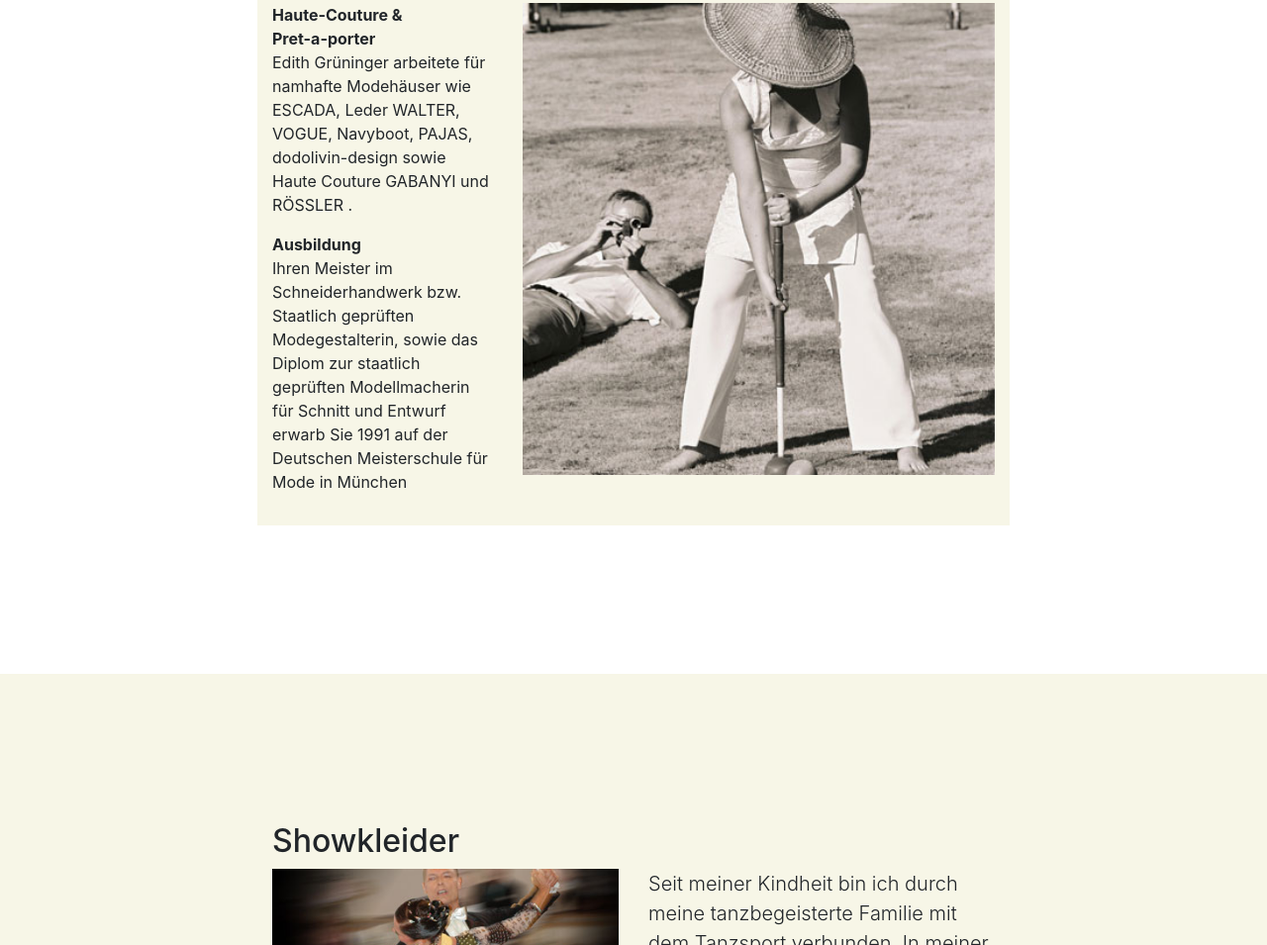
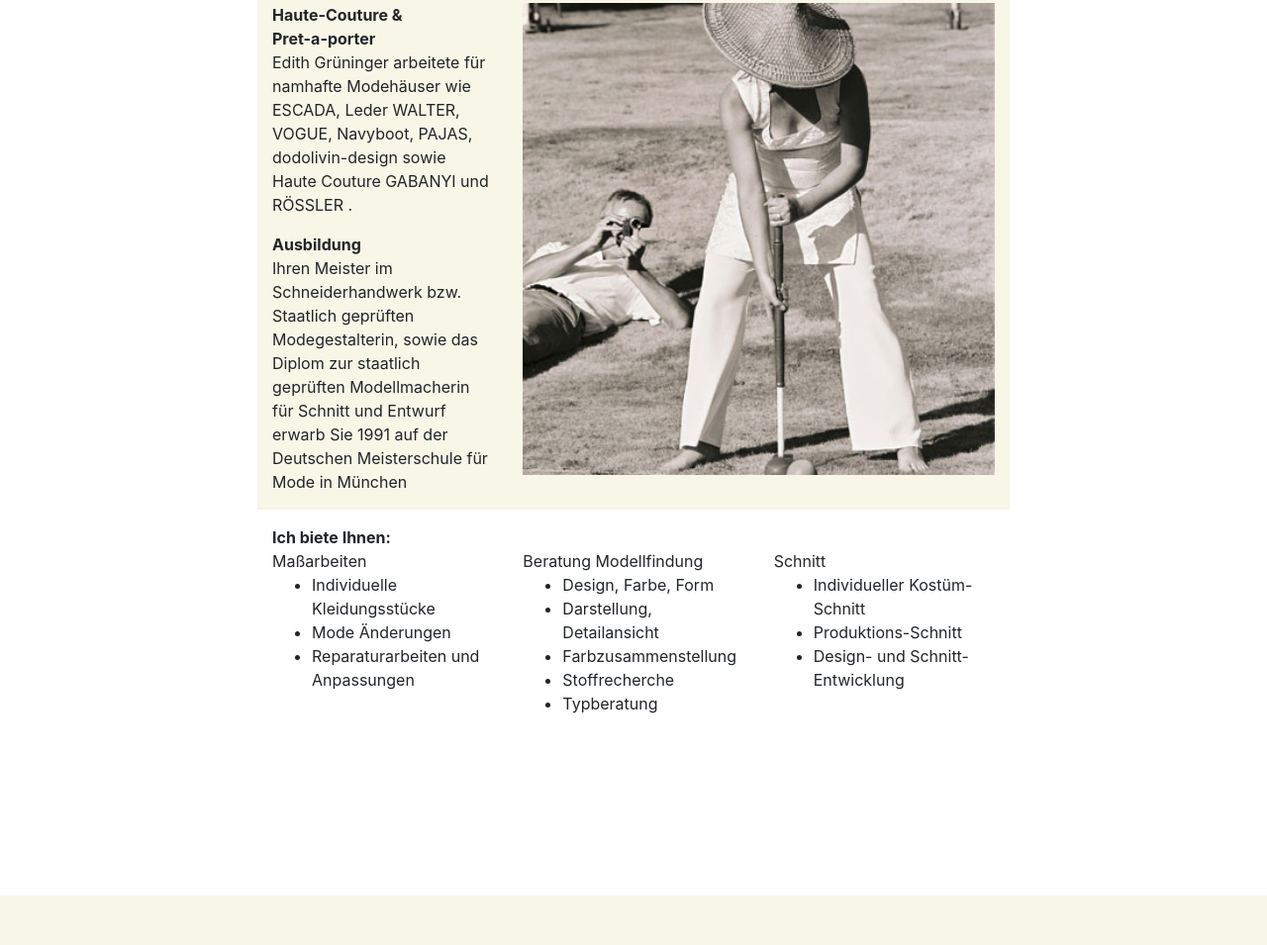
Before and after one commit to munich99/bootstrap-onepager-for-fashion, a plain HTML site: page index.html in a window 1280 px wide. Shown: the part 623-1578 px from the top of the page at 99% size. Drawn offline with nearby package versions, Linux system fonts and the light colour scheme.

Commit message:
text - ich biete Ihnen

```diff
--- a/index.html
+++ b/index.html
@@ -62,48 +62,45 @@
           <h2>über mich</h2>
           <div class="row bg-light text-left py-3">
                  <div class="col-md-4">
-
                     <p><span class="font-weight-bold">Haute-Couture &<br>Pret-a-porter</span><br>
                       Edith Grüninger arbeitete für namhafte Modehäuser wie ESCADA, Leder WALTER, VOGUE, Navyboot, PAJAS, dodolivin-design sowie Haute Couture GABANYI und RÖSSLER .</p>
-                    <p><span class="font-weight-bold">Ausbildung</span><br>
-                        Ihren Meister im Schneiderhandwerk bzw. Staatlich geprüften Modegestalterin, sowie das Diplom zur staatlich geprüften Modellmacherin für Schnitt und Entwurf erwarb Sie 1991 auf der Deutschen Meisterschule für Mode in München</p>
+                    <p class="my-0"><span class="font-weight-bold">Ausbildung</span><br>
+                        Ihren Meister im Schneiderhandwerk bzw. Staatlich geprüften Modegestalterin,
+                        sowie das Diplom zur staatlich geprüften Modellmacherin für Schnitt und Entwurf erwarb Sie 1991 auf der Deutschen Meisterschule für Mode in München</p>
+                  </div>
+                  <div class="col-md-8">
+                    <img class="float-lg-right w-100 img-fluid" src="img/hochzeitskleid2-edithion-at.jpg">
+                  </div>
+          </div>
 
-
-                      <!--span class="lead">Ich biete Ihnen:</span>
-                      <ul class="list-unstyled pl-2">
-                          <li>Maß-Anfertigung</li>
-                          <li>Figuranpassung</li>
-                          <li>Design / Entwurf</li>
-                          <li>Design-Erarbeitung</li>
-                          <li>Beratung Modellfindung
+          <div class="row text-left py-3">
+              <div class="col-md-4"><span class="font-weight-bold">Ich biete Ihnen:</span><br>
+                Maßarbeiten
+                <ul>
+                  <li>Individuelle Kleidungsstücke</li>
+                  <li>Mode Änderungen</li>
+                  <li>Reparaturarbeiten und Anpassungen</li>
+                </ul>
+              </div>
+              <div class="col-md-4">&nbsp;<br>
+                Beratung Modellfindung
                 <ul>
                   <li>Design, Farbe, Form</li>
-                             <li>Darstellung</li>
-                              <li>Detailansicht</li>
+                  <li>Darstellung, Detailansicht</li>
                   <li>Farbzusammenstellung</li>
                   <li>Stoffrecherche</li>
                   <li>Typberatung</li>
                 </ul>
-                          </li>
-
-                          <li>Schnitt
+              </div>
+              <div class="col-md-4">&nbsp;<br>
+                Schnitt
                 <ul>
                     <li>Individueller Kostüm-Schnitt</li>
                     <li>Produktions-Schnitt</li>
                     <li>Design- und Schnitt-Entwicklung</li>
                 </ul>
-                            </li>
-  </ul>-->
-                  </div>
-
-                  <div class="col-md-8">
-                    <img class="float-lg-right w-100 img-fluid" src="img/hochzeitskleid2-edithion-at.jpg">
               </div>
           </div>
-
-
-
-
         </div>
       </div>
     </div>
```
Lines whose indentation alone changed are shown as unchanged.
